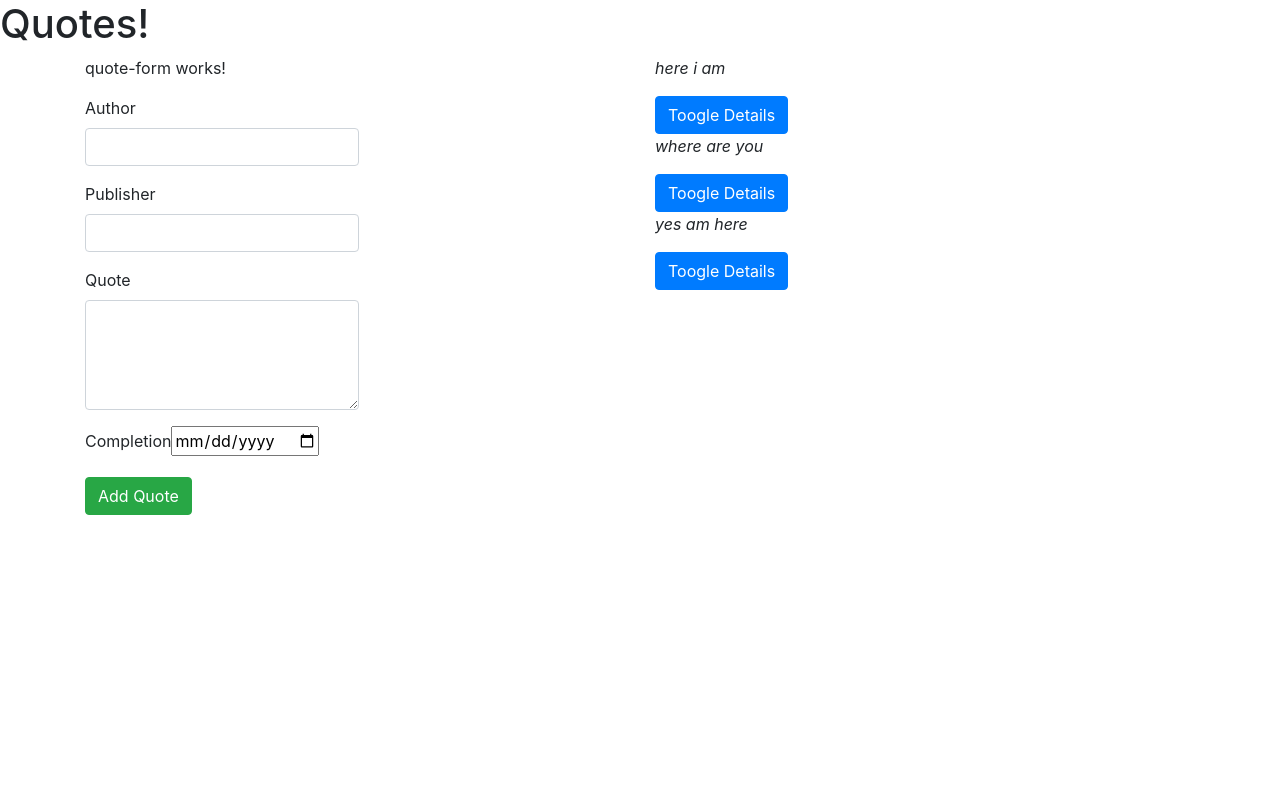
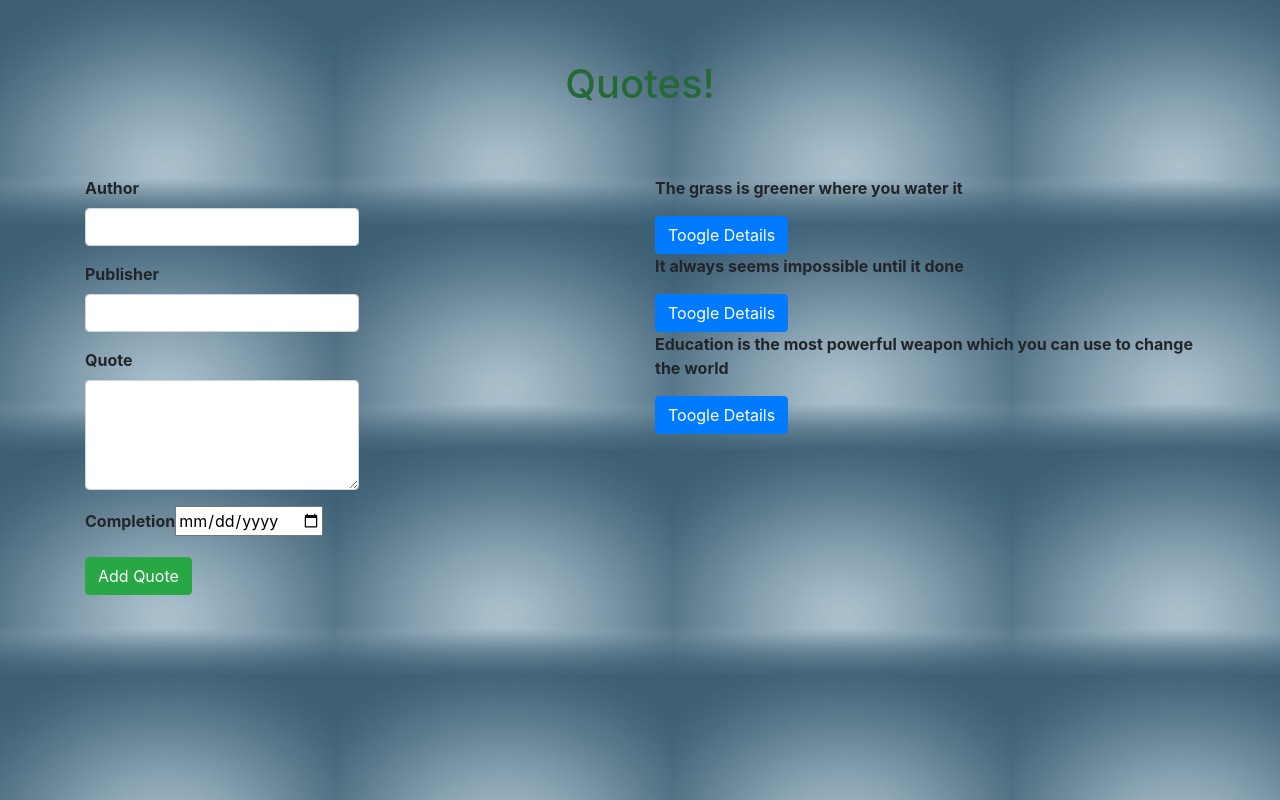
Before and after one commit to lilianwaweru/Quotes, an Angular app: page / in a window 1280 px wide. Built offline with nearby package versions, Linux system fonts and the light colour scheme.

Commit message:
upvote and dowvote

```diff
--- a/src/app/app.component.scss
+++ b/src/app/app.component.scss
@@ -0,0 +1,3 @@
+:host{
+
+}
--- a/src/app/quote-form/quote-form.component.html
+++ b/src/app/quote-form/quote-form.component.html
@@ -1,12 +1,10 @@
-<p>
-  quote-form works!
-</p>
+
 <div class="container-fluid">
   <div class="row">
     <form (ngSubmit)='submitQuote()' #quoteForm="ngForm">
 
       <div class="form-group">
-          <label for = "name">Author</label>
+          <label for = "name"><strong>Author</strong></label>
           <input type="text" required class="form-control" id="name" [(ngModel)]="newQuote.author" name="name" #name="ngModel">
           <div [hidden]="name.valid || name.pristine" class="alert alert-danger">
               <p>Author Is Required</p>
@@ -14,23 +12,26 @@
 
           </div>
         <div class="form-group">
-            <label for = "name">Publisher</label>
-            <input type="text" required class="form-control" id="name"[(ngModel)]="newQuote.publisher" name="name">
-            <div [hidden]="name.valid || name.pristine" class="alert alert-danger">
+            <label for = "name"><strong>Publisher</strong></label>
+            <input type="text" required class="form-control" id="name"[(ngModel)]="newQuote.publisher" name="publisher" #publisher="ngModel">
+            <div [hidden]="publisher.valid || publisher.pristine" class="alert alert-danger">
                 <p>Publisher Is Required</p>
               </div>
           </div>
 
       <div class="form-group">
-        <label for="description">Quote</label>
-        <textarea class="form-control" id="description" rows="4" [(ngModel)]="newQuote.text" name="description" #description="ngModel" required></textarea>
-        <div [hidden]="description.valid || description.pristine" class="alert alert-danger">
+        <label for="description"><strong>Quote</strong></label>
+        <textarea class="form-control" id="description" rows="4" [(ngModel)]="newQuote.text" name="description" #quoting="ngModel" required></textarea>
+        <div [hidden]="quoting.valid || quoting.pristine" class="alert alert-danger">
             <p>Description Is Required</p>
           </div>
       </div>
         <div class="form-group">
-          <label for="complete">Completion</label>
+          <label for="complete"><strong>Completion</strong></label>
           <input type='date' id="complete" [(ngModel)]="newQuote.completeDate" name="completeDate" #description="ngModel" required>
+          <div [hidden]="description.valid || description.pristine" class="alert alert-danger">
+              <p>Date Is Required</p>
+            </div>
         </div>
         <button type="submit" class="btn btn-success btn-md">Add Quote</button>
 
--- a/src/app/quote-form/quote-form.component.ts
+++ b/src/app/quote-form/quote-form.component.ts
@@ -7,7 +7,7 @@ import { Quotes } from '../quotes';
   styleUrls: ['./quote-form.component.scss']
 })
 export class QuoteFormComponent implements OnInit {
-newQuote= new Quotes(0,"","","",new Date());
+newQuote= new Quotes(0,"","","",new Date(),0,0);
 @Output() addQuote= new EventEmitter<Quotes>();
 
 submitQuote(){
--- a/src/app/quotes-details/quotes-details.component.html
+++ b/src/app/quotes-details/quotes-details.component.html
@@ -9,7 +9,20 @@
     {{quote.completeDate|date}}
 </p>
     <!-- {{quote.text}} -->
+<div class="container">
 
 <p>This quote will be completed in {{quote.completeDate|dateCount}} days</p>
-<button class ="btn btn-danger" (click)='quoteDelete(true)'>Delete Quote</button>
-<!-- <button (click) = 'quoteComplete(true)'>Delete</button> -->
+<div class="row">
+    <div class="col-md-4">
+            <button class ="btn btn-danger" (click)='quoteDelete(true)'>Delete Quote</button>
+
+    </div>
+    <div class="col-md-4">
+            <button class="btn btn-success" (click)='thumbsUp(true)'>Upvote</button><span>{{quote.upVote}}</span>
+        </div>
+    <div class="col-md-4">
+            <button class="btn btn-warning" (click)='thumbsDown(true)'>DownVote</button><span>{{quote.downVote}}</span>
+        </div>
+
+</div>
+</div>
--- a/src/app/quotes-details/quotes-details.component.ts
+++ b/src/app/quotes-details/quotes-details.component.ts
@@ -10,6 +10,8 @@ export class QuotesDetailsComponent implements OnInit {
 
   @Input() quote:Quotes;
   @Output() isComplete= new EventEmitter<boolean>();
+  @Output() upVote = new EventEmitter<boolean>();
+  @Output() downVote = new EventEmitter<boolean>();
 
   quoteComplete(complete:boolean){
     this.isComplete.emit(complete);
@@ -18,7 +20,12 @@ export class QuotesDetailsComponent implements OnInit {
   quoteDelete(complete:boolean){
     this.isComplete.emit(complete);
   }
-
+  thumbsUp(voting:boolean){
+    this.upVote.emit(voting);
+  }
+  thumbsDown(voting1:boolean){
+    this.downVote.emit(voting1);
+  }
   constructor() { }
 
   ngOnInit() {
--- a/src/app/quotes.ts
+++ b/src/app/quotes.ts
@@ -1,6 +1,6 @@
 export class Quotes {
     public showDescription:boolean;
-    constructor(public id:number, public text:string, public author:string,public publisher:string, public completeDate:Date){
+    constructor(public id:number, public text:string, public author:string,public publisher:string, public completeDate:Date,public upVote:number,public downVote:number){
         this.showDescription=false
     }
 }
--- a/src/app/quotes/quotes.component.html
+++ b/src/app/quotes/quotes.component.html
@@ -1,6 +1,6 @@
 <h1>
   <div class = "jumborton">
-  Quotes!
+  <h1>Quotes!</h1>
 </div>
 </h1>
 <div class = "container">
@@ -11,9 +11,9 @@
 <div class="col-md-6">
   <div *ngFor='let quote of quotes ;let i = index'>
       <div class="">
-    <p> <em>{{quote.text}} </em></p>
+    <p> <strong>{{quote.text}} </strong></p>
     <button class="btn btn-primary" (click)='toogleDetails(i)'>Toogle Details</button>
-    <app-quotes-details *ngIf="quote.showDescription" [quote]='quote' (isComplete)= 'deleteQuote($event,i)'></app-quotes-details>
+    <app-quotes-details *ngIf="quote.showDescription" [quote]='quote' (upVote)='thumbsUp($event,i)' (downVote)='thumbsDown($event,i)' (isComplete)= 'deleteQuote($event,i)'></app-quotes-details>
   </div>
 </div>
 </div>
--- a/src/app/quotes/quotes.component.scss
+++ b/src/app/quotes/quotes.component.scss
@@ -0,0 +1,9 @@
+.jumborton{
+    color:#256937;
+   padding-top: 40px;
+   padding-bottom:40px;
+   margin:20px
+}
+h1{
+    text-align: center;
+}
--- a/src/app/quotes/quotes.component.ts
+++ b/src/app/quotes/quotes.component.ts
@@ -7,9 +7,9 @@ import {Quotes} from '../quotes'
 })
 export class QuotesComponent implements OnInit {
   quotes = [
-    new Quotes(1, 'here i am', 'Author:njuguna', 'Publisher:her', new Date(2019,3,22)),
-    new Quotes(2, 'where are you', 'Author:muthoni', 'Publisher:his', new Date(2019,3,22)),
-    new Quotes(3, 'yes am here', 'Author:waweru', 'Publisher:his', new Date(2019,3,22)),
+    new Quotes(1, 'The grass is greener where you water it', 'Author:Neil Barrigham', 'Publisher:lilian', new Date(2019,3,22),0,0),
+    new Quotes(2, 'It always seems impossible until it done', 'Author:Nelson Mandela', 'Publisher:lilian', new Date(2019,3,22),0,0),
+    new Quotes(3, 'Education is the most powerful weapon which you can use to change the world', 'Author:Nelson Mandela', 'Publisher:his', new Date(2019,3,22),0,0),
   ]
 
   addNewQuote(quote){
@@ -38,7 +38,17 @@ export class QuotesComponent implements OnInit {
   toogleDetails(index){
     this.quotes[index].showDescription = !this.quotes[index].showDescription;
   }
+  thumbsUp(upvote,index){
+    if(upvote){
+      this.quotes[index].upVote +=1;
+    }
+  }
 
+  thumbsDown(downvoting,index){
+    if(downvoting){
+      this.quotes[index].downVote -=1;
+    }
+  }
   constructor() { }
 
   ngOnInit() {
--- a/src/styles.scss
+++ b/src/styles.scss
@@ -1,2 +1,5 @@
 /* You can add global styles to this file, and also import other style files */
-@import "~bootstrap/dist/css/bootstrap.css"
+@import "~bootstrap/dist/css/bootstrap.css";
+body{
+    background-image: url("assets/background.jpg");
+  }
```
Also changed, not shown: src/assets/background.jpg (added), 1 other file (tests, documents, lock files or other folders).
